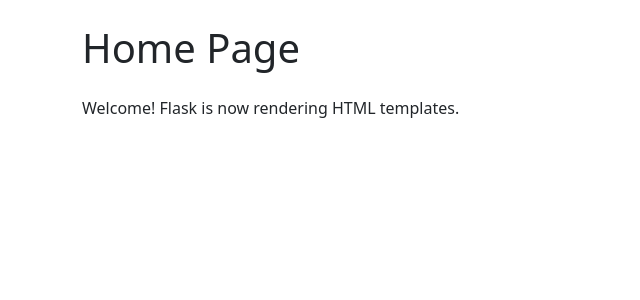
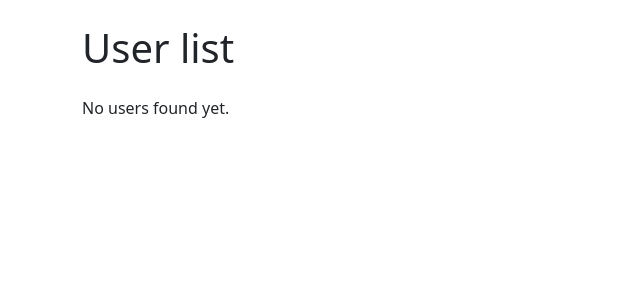
Before and after one commit to BALASUBRAMANI619/PYTHON-SQL-DOCKER-AZURE, a Flask app: page / in a window 1280 px wide. Shown: the top 300 px of the page, without its empty margins (0-640 px from the left). Run offline with Flask 3, Linux system fonts and the light colour scheme.

Commit message:
Fetch users from the MySQL database Display them in a table on the home page

```diff
--- a/app.py
+++ b/app.py
@@ -34,8 +34,9 @@
 
 @app.route("/")
 def home():
-    title = "Home Page"
-    return render_template('home.html', title=title)
+    title = "User list"
+    users = User.query.all()   # Fetch all users from the database
+    return render_template('home.html', title=title,users=users)
 
 if __name__ == "__main__":
     app.run(debug=True)
--- a/templates/home.html
+++ b/templates/home.html
@@ -1,5 +1,28 @@
 {% extends "base.html" %}
 
 {% block content %}
-<p>Welcome! Flask is now rendering HTML templates.</p>
+
+{% if users %}
+    <table class="table table-bordered">
+        <thead>
+            <tr>
+                <th>ID</th>
+                <th>Name</th>
+                <th>Email</th>
+            </tr>
+        </thead>
+        <tbody>
+        {% for user in users %}
+            <tr>
+                <td>{{ user.id }}</td>
+                <td>{{ user.name }}</td>
+                <td>{{ user.email }}</td>
+            </tr>
+        {% endfor %}
+        </tbody>
+    </table>
+{% else %}
+    <p>No users found yet.</p>
+{% endif %}
+
 {% endblock %}
```
